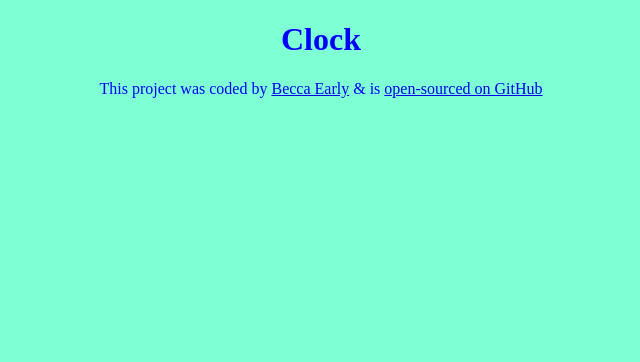
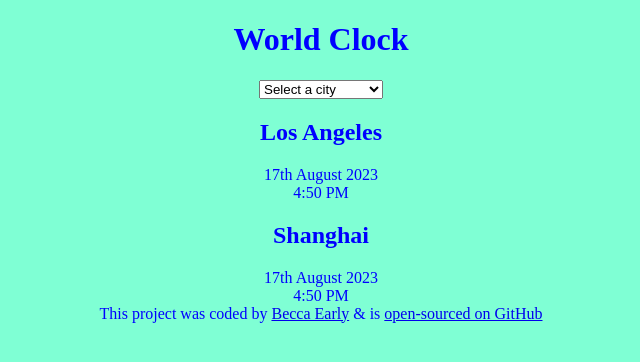
Before and after one commit to SkippyWalnuts/Clock-App, a plain HTML site: page index.html in a window 1280 px wide. Shown: the whole page, without its empty margins (319-959 px from the left). Drawn offline with nearby package versions, Linux system fonts and the light colour scheme.

Commit message:
Added select and cities with fake data

```diff
--- a/index.html
+++ b/index.html
@@ -3,13 +3,36 @@
 <head>
     <meta charset="UTF-8">
     <meta name="viewport" content="width=device-width, initial-scale=1.0">
-    <title>Clock</title>
+    <title>World Clock</title>
     <script src="https://cdnjs.cloudflare.com/ajax/libs/moment.js/2.29.4/moment.min.js"></script>
     <script src="https://cdnjs.cloudflare.com/ajax/libs/moment-timezone/0.5.43/moment-timezone-with-data-1970-2030.min.js"></script>
     <link rel="stylesheet" href="src/style.css">
 </head>
 <body>
-    <h1>Clock</h1>
+    <div class="container">
+    <h1>World Clock</h1>
+
+    <select>
+        <option value="">Select a city</option>
+        <option value="">💂🏻‍♀️London</option>
+        <option value="">🍕Rome</option>
+        <option value="">🐫Cairo</option>
+        <option value="">👑Johannesburg</option>
+        <option value="">🦘Perth</option>
+    </select>
+
+<div class="city">
+    <h2>Los Angeles</h2>
+    <div class="date">17th August 2023</div>
+    <div class="time">4:50 PM</div>
+</div>
+<div class="city">
+    <h2>Shanghai</h2>
+    <div class="date">17th August 2023</div>
+    <div class="time">4:50 PM</div>
+</div>
+
+</div>
     <footer>
         This project was coded by <a href="https://visionary-dragon-63ebd9.netlify.app/" target="_blank">Becca Early</a> & is <a href="https://github.com/SkippyWalnuts/Clock-App" target="_blank">open-sourced on GitHub</a>
     </footer>
```
